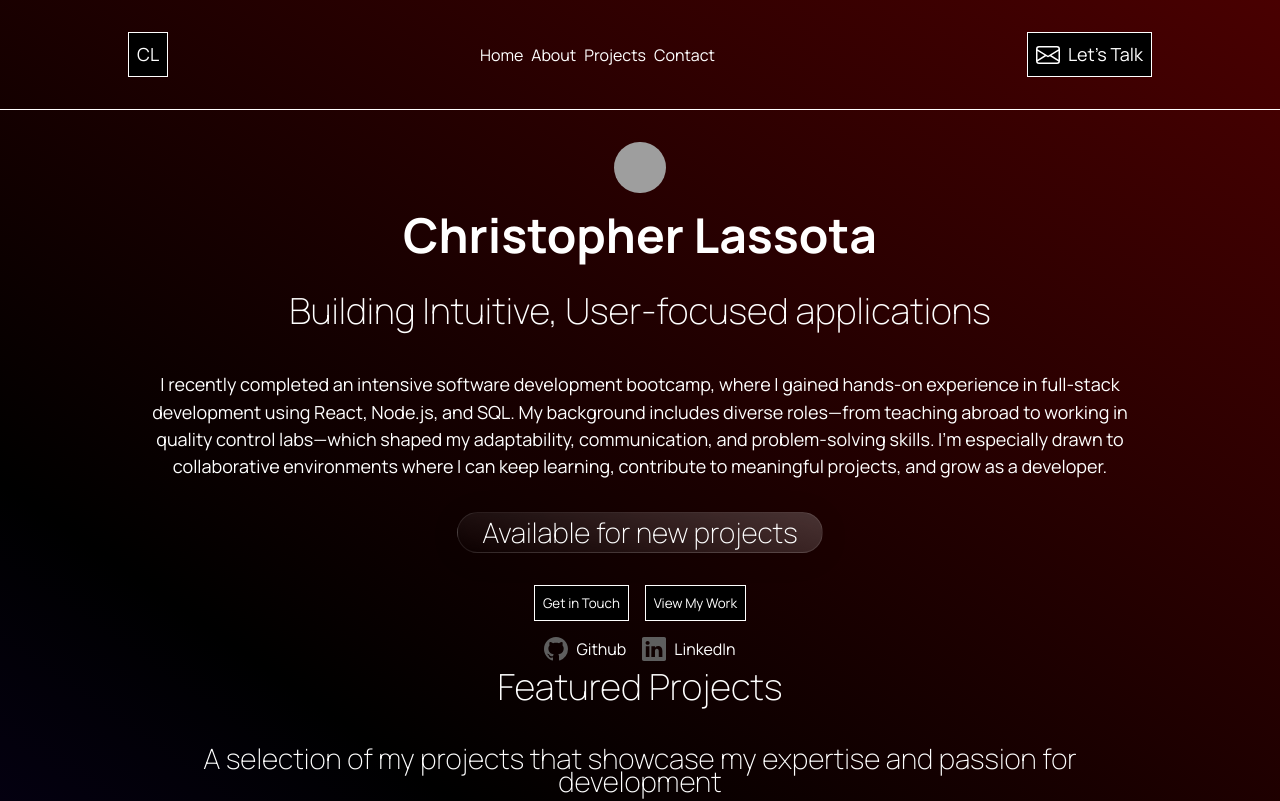
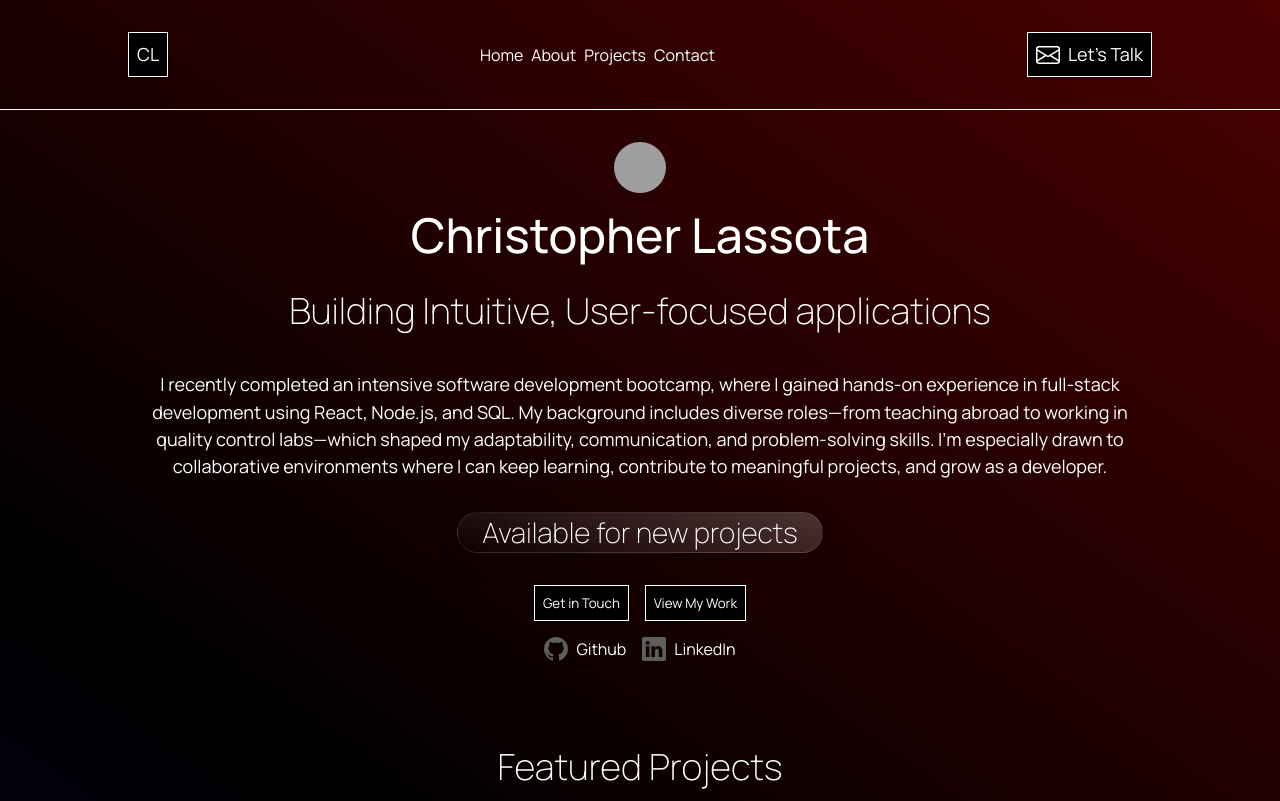
Before and after one commit to christopherlassota/my-website, a React (Vite) app: page / in a window 1280 px wide. Shown: the top 801 px of the page. Built offline with nearby package versions, Linux system fonts and the light colour scheme; grey boxes are pictures that could not be loaded.

Commit message:
add spacing between components

```diff
--- a/src/App.scss
+++ b/src/App.scss
@@ -25,6 +25,7 @@ h1 {
 
   @include tablet {
     font-size: 2.5rem;
+    font-weight: 500;
   }
 
   @include desktop {
--- a/src/Pages/Home/Home.scss
+++ b/src/Pages/Home/Home.scss
@@ -2,5 +2,7 @@
 @use "../../styles/mixins" as *;
 
 .home {
+    @include flex-center(column);
     @include page-padding;
+    gap: 5rem;
 }
```
